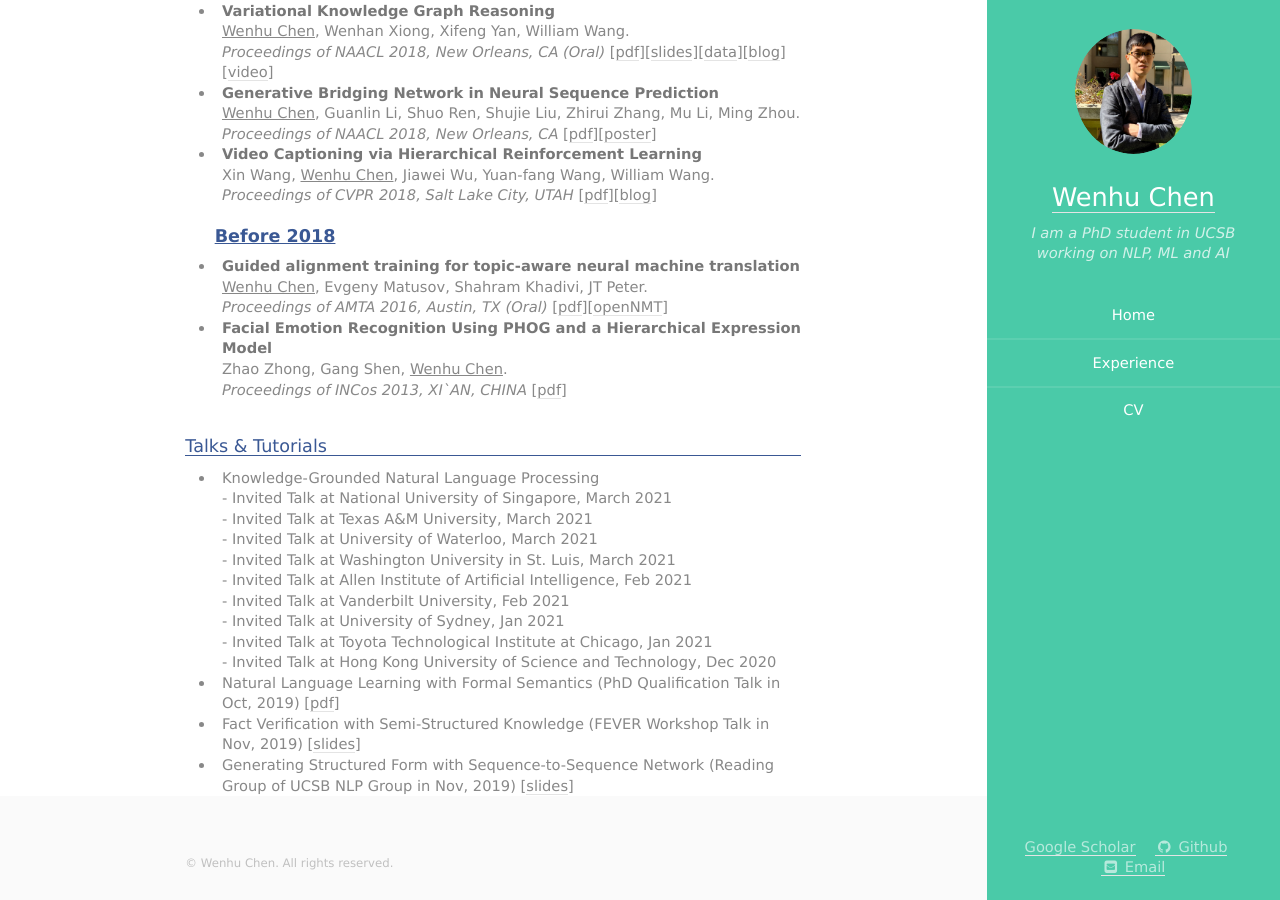
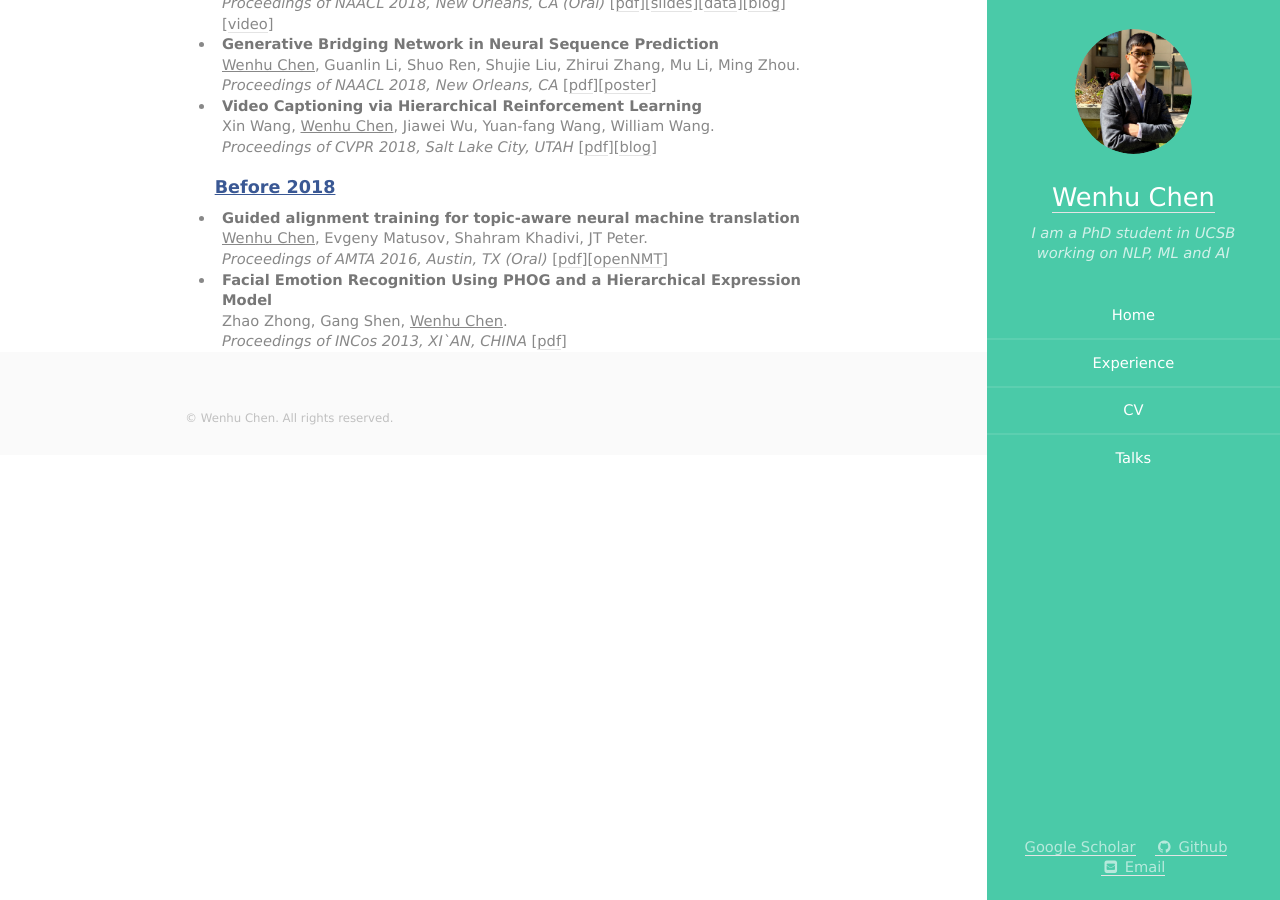
Before and after one commit to wenhuchen/wenhuchen.github.io, a Jekyll site: the page built from index.html, in a window 1280 px wide and 900 px high, scrolled down 2604 px. Built offline with Jekyll 4.4.1, drawn with Linux system fonts in a browser that asks for light colours; some of the changed text lies outside the part shown.

Commit message:
update slides

```diff
--- a/_includes/header.html
+++ b/_includes/header.html
@@ -11,6 +11,7 @@
                 <li><a href="{{ site.baseurl }}/">Home</a></li>
                 <li><a href="{{ site.baseurl }}/cv">Experience</a></li>
                 <li><a href="../images/CV_WENHU.pdf">CV</a></li>
+                <li><a href="{{ site.baseurl }}/talk">Talks</a></li>
             </ul>
         </nav>
         <footer>
--- a/index.html
+++ b/index.html
@@ -26,8 +26,6 @@ ul {
     Previously, I have interned in Google Research led by <a href='http://www.cs.cmu.edu/~wcohen/'>William Cohen</a>, Microsoft AI Dynmics365 led by <a href='https://www.microsoft.com/en-us/research/people/jingjl/'>JJ Liu</a>, and Samsung Research America led by <a href='https://scholar.google.com/citations?user=mmJC6pIAAAAJ&hl=en'>Hongxia Jin</a>. I also collaborated with <a href='https://scholar.google.com/citations?user=GiCqMFkAAAAJ&hl=en&oi=ao'>Ming-Wei Chang</a> from Google Research, <a href='https://ysu1989.github.io/'>Yu Su</a> from OSU and <a href='https://chenjianshu.github.io/'>Jianshu Chen</a> from Tencent AI. <br>
 
     I publishes and serves as Program Committee for ACL, NAACL, EMNLP, ICLR, NeurIPS, and CVPR. I was recognized as the top reviewer in NeurIPS 2019. I received the WACV best-student paper honorable mention in 2021.
-
-    <p> <b>update: I am looking for academic position (tenure-track) in year 2021! Please checkout my <a href='images/research_statement.pdf'>research statement</a>.</b></p>
 </div>
 
 <div class="container">
@@ -192,31 +190,3 @@ ul {
         </li>
     </ul>
 </div>
-
-
-<div class="container">
-<h3>Talks & Tutorials</h3>
-<ul>
-    <li>
-    Knowledge-Grounded Natural Language Processing <br>
-    - Invited Talk at National University of Singapore, March 2021 <br>
-    - Invited Talk at Texas A&M University, March 2021 <br>
-    - Invited Talk at University of Waterloo, March 2021 <br>
-    - Invited Talk at Washington University in St. Luis, March 2021 <br>
-    - Invited Talk at Allen Institute of Artificial Intelligence, Feb 2021 <br>
-    - Invited Talk at Vanderbilt University, Feb 2021 <br>
-    - Invited Talk at University of Sydney, Jan 2021 <br>
-    - Invited Talk at Toyota Technological Institute at Chicago, Jan 2021 <br>
-    - Invited Talk at Hong Kong University of Science and Technology, Dec 2020 <br>
-    </li>
-    <li>
-    Natural Language Learning with Formal Semantics (PhD Qualification Talk in Oct, 2019) [<a href="images/MAE.pdf">pdf</a>]
-    </li>
-    <li>
-    Fact Verification with Semi-Structured Knowledge (FEVER Workshop Talk in Nov, 2019) [<a href="images/FEVER-WORKSHOP.pptx">slides</a>]
-    </li>
-    <li>
-    Generating Structured Form with Sequence-to-Sequence Network (Reading Group of UCSB NLP Group in Nov, 2019) [<a href="images/structured.pptx">slides</a>]
-    </li>
-</ul>
-</div>
```
Also changed, not shown: other parts of index.html (+1 -1 lines), 1 other file.
